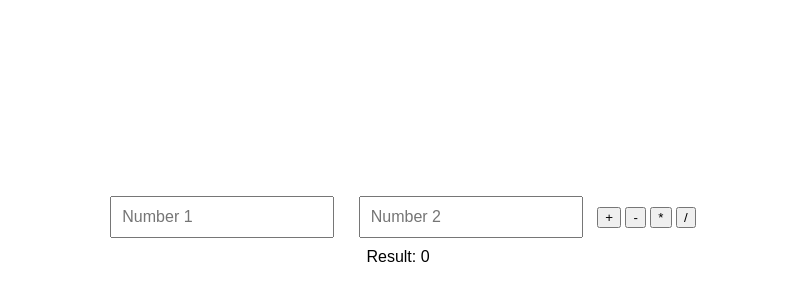
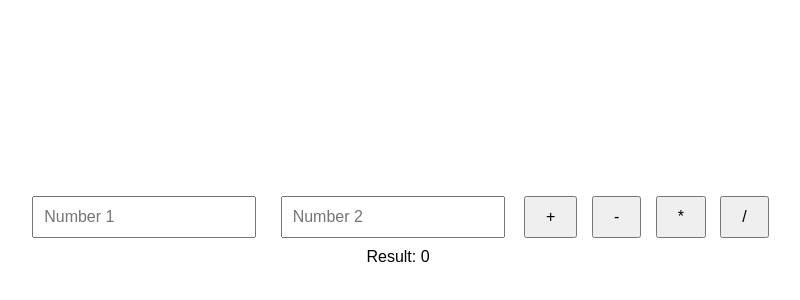
Before and after one commit to Kaydev-cmd/ALX_Simple_Quiz, a plain HTML site: page calculator.html in a window 1280 px wide. Shown: the part 174-474 px from the top of the page, without its empty margins (242-1042 px from the left). Drawn offline with Linux system fonts and the light colour scheme.

Commit message:
style: add consistent styling for calculator buttons

```diff
--- a/calculator.css
+++ b/calculator.css
@@ -17,3 +17,10 @@ input[type="number"] {
   width: 200px;
   font-size: 16px;
 }
+
+button {
+  padding: 10px 20px;
+  margin: 5px;
+  font-size: 16px;
+  cursor: pointer;
+}
```
